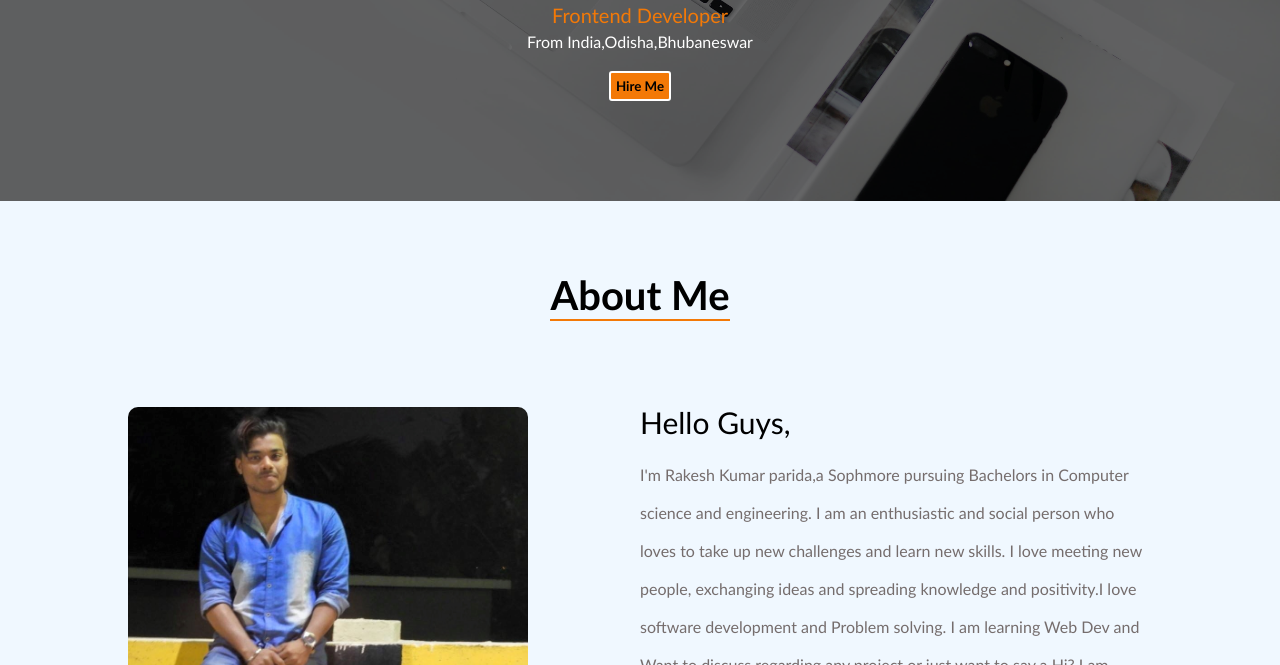
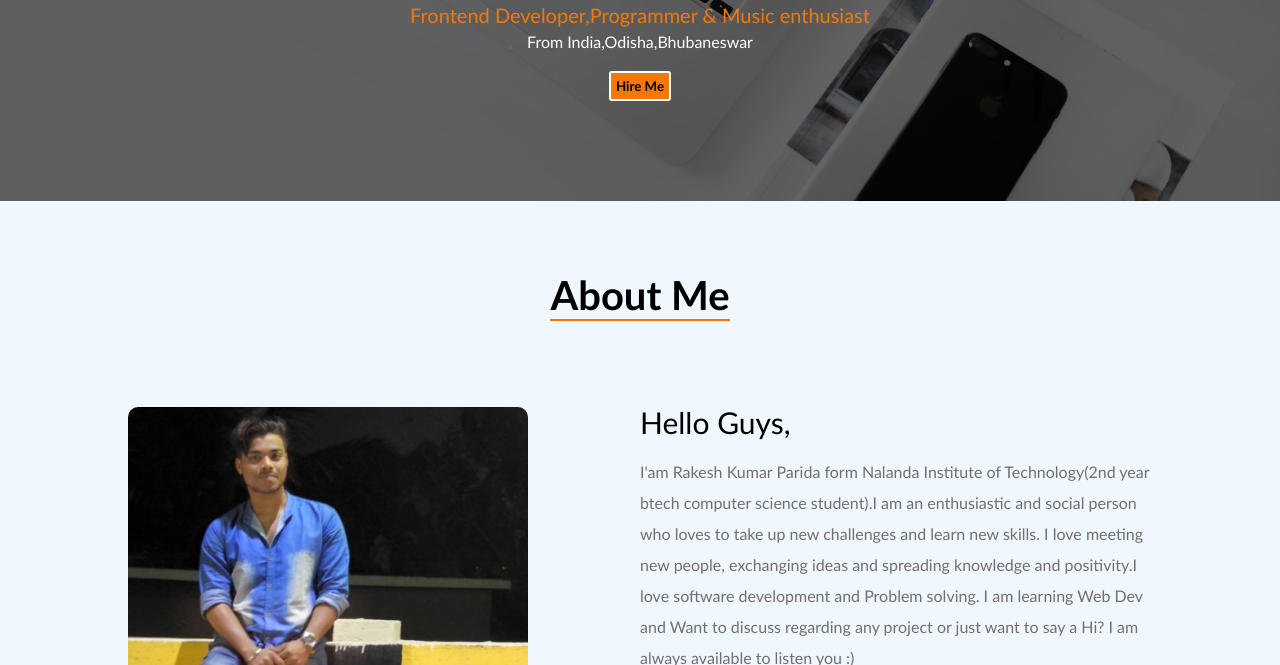
Before and after one commit to Rakesh-99/Personal-Portfolio, a plain HTML site: page index.html in a window 1280 px wide. Shown: the part 455-1120 px from the top of the page. Drawn offline with nearby package versions, Linux system fonts and the light colour scheme.

Commit message:
Modification in Html & Css

```diff
--- a/index.html
+++ b/index.html
@@ -19,6 +19,7 @@
     <link rel="stylesheet" href="responsive.css" type="text/css" />
     <script src="https://ajax.googleapis.com/ajax/libs/jquery/3.6.0/jquery.min.js"></script>
     <link rel="icon" href="images/facvIcon.png" />
+    <link rel="stylesheet" href="https://cdn.jsdelivr.net/npm/bootstrap-icons@1.8.1/font/bootstrap-icons.css">
   </head>
   <body>
     <!-- Navbar -->
@@ -63,7 +64,7 @@
         </div>
         <div class="text1">Welcome to my Portofolio</div>
         <div class="text2">I'm Rakesh Kumar Parida</div>
-        <div class="text3">Frontend Developer</div>
+        <div class="text3">Frontend Developer,Programmer & Music enthusiast</div>
         <div class="text4">From India,Odisha,Bhubaneswar</div>
 
         <div class="btn-cls">
@@ -86,8 +87,7 @@
           <div class="right">
             <div class="topic">Hello Guys,</div>
             <p>
-              I'm Rakesh Kumar parida,a Sophmore pursuing Bachelors in Computer
-              science and engineering. I am an enthusiastic and social person
+              I'am Rakesh Kumar Parida form Nalanda Institute of Technology(2nd year btech computer science student).I am an enthusiastic and social person
               who loves to take up new challenges and learn new skills. I love
               meeting new people, exchanging ideas and spreading knowledge and
               positivity.I love software development and Problem solving. I am learning Web Dev and Want to discuss regarding any project or just want to say a Hi? I am always available to listen you :) <br />
@@ -358,7 +358,7 @@
     <footer>
       <div class="footer">
         <span
-          >Copyrights@ All rights Reserved 2022. Designed by RAKESH KUMAR PARIDA
+          >Made with <i class="bi bi-balloon-heart-fill"></i> by RAKESH KUMAR PARIDA
         </span>
       </div>
     </footer>
--- a/style.css
+++ b/style.css
@@ -272,7 +272,7 @@ section .topic {
 }
 .right p {
   font-weight: 300;
-  line-height: 38px;
+  line-height: 31px;
   color: rgb(117, 109, 109);
   margin-top: 16px;
   font-family: calibri;
```
